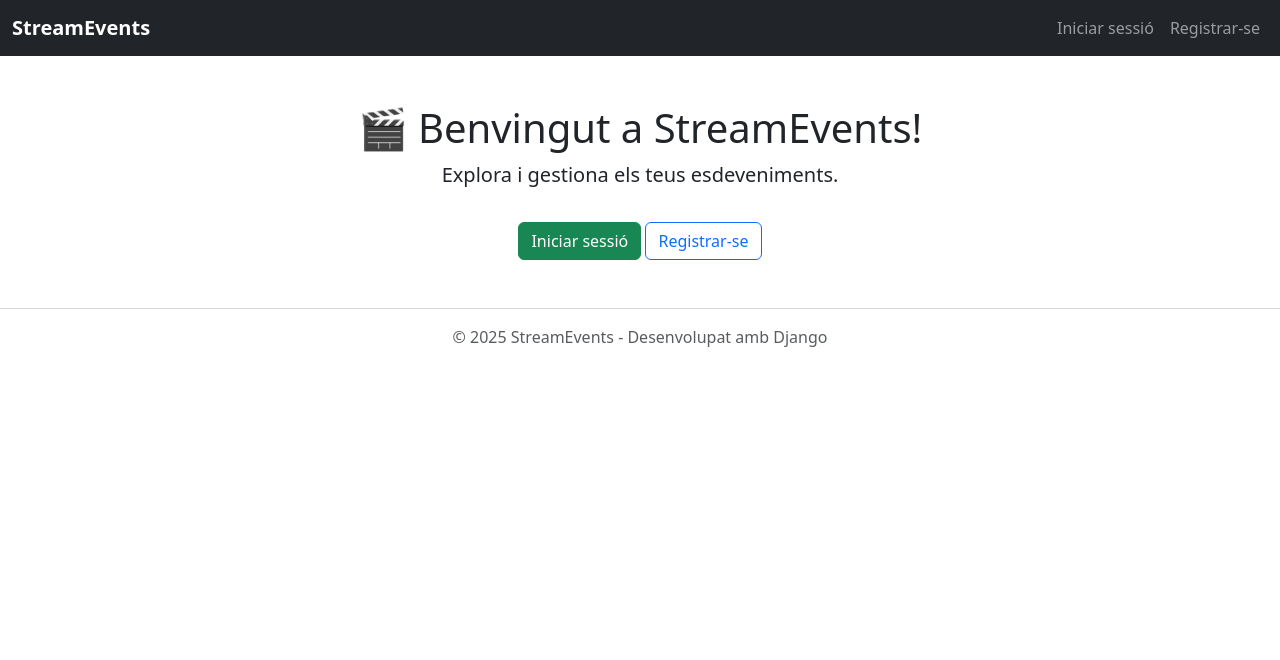
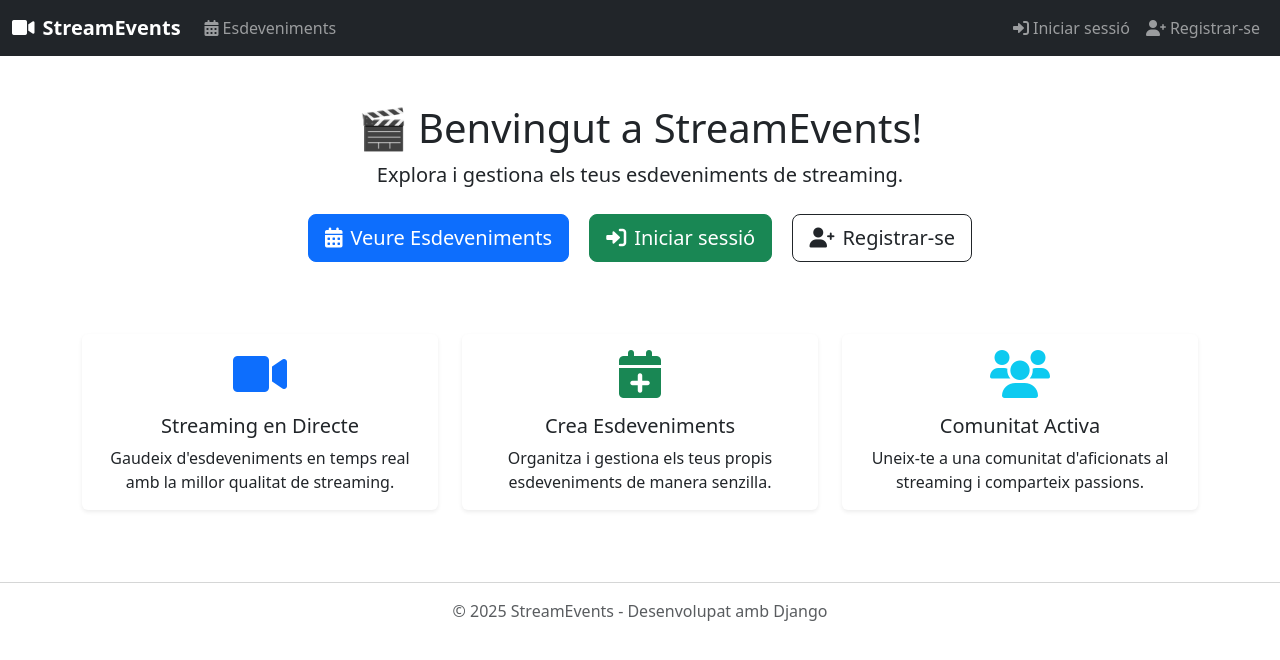
Before and after one commit to zikohad24/streamevents, a Django app: page / in a window 1280 px wide. Shown: the top 660 px of the page. Run offline with Django 4.2, Linux system fonts and the light colour scheme.

```diff
--- a/config/settings.py
+++ b/config/settings.py
@@ -15,6 +15,7 @@ INSTALLED_APPS = [
     'django.contrib.messages',
     'django.contrib.staticfiles',
     'users',  # MOD: App d'usuari personalitzada
+    'events',
 ]
 
 MIDDLEWARE = [
--- a/config/urls.py
+++ b/config/urls.py
@@ -8,6 +8,7 @@ urlpatterns = [
     path('', home_view, name='home'),
     path('admin/', admin.site.urls),
     path('users/', include('users.urls')),
+    path('events/', include('events.urls')),
 ]
 
 if settings.DEBUG:
--- a/events/views.py
+++ b/events/views.py
@@ -6,6 +6,7 @@ from django.contrib.auth import get_user_model
 from django.core.paginator import Paginator
 from django.db.models import Q
 from django.utils import timezone
+
 from .models import Event
 from .forms import EventCreationForm, EventUpdateForm, EventSearchForm
 
--- /dev/null
+++ b/runtime.txt
@@ -0,0 +1 @@
+python-3.11
--- a/templates/home.html
+++ b/templates/home.html
@@ -1,17 +1,69 @@
 {% extends 'base.html' %}
-{% block title %}Inici{% endblock %}
+{% block title %}Inici - StreamEvents{% endblock %}
 
 {% block content %}
 <div class="text-center mt-5">
     <h1>🎬 Benvingut a StreamEvents!</h1>
-    <p class="lead">Explora i gestiona els teus esdeveniments.</p>
+    <p class="lead">Explora i gestiona els teus esdeveniments de streaming.</p>
 
     {% if user.is_authenticated %}
         <p>Hola, <strong>{{ user.username }}</strong> 👋</p>
-        <a href="{% url 'users:profile' %}" class="btn btn-primary mt-3">Anar al meu perfil</a>
+        <div class="mt-4">
+            <!-- 🆕 BOTONS D'ACCIONS RÀPIDES PER A ESDEVENIMENTS -->
+            <a href="{% url 'events:event_list' %}" class="btn btn-primary btn-lg me-3">
+                <i class="fas fa-calendar-alt me-2"></i>Explorar Esdeveniments
+            </a>
+            <a href="{% url 'events:event_create' %}" class="btn btn-success btn-lg me-3">
+                <i class="fas fa-plus-circle me-2"></i>Crear Esdeveniment
+            </a>
+            <a href="{% url 'users:profile' %}" class="btn btn-outline-dark btn-lg">
+                <i class="fas fa-user me-2"></i>El Meu Perfil
+            </a>
+        </div>
     {% else %}
-        <a href="{% url 'users:login' %}" class="btn btn-success mt-3">Iniciar sessió</a>
-        <a href="{% url 'users:register' %}" class="btn btn-outline-primary mt-3">Registrar-se</a>
+        <div class="mt-4">
+            <!-- 🆕 BOTÓ PER A USUARIS NO AUTENTICATS -->
+            <a href="{% url 'events:event_list' %}" class="btn btn-primary btn-lg me-3">
+                <i class="fas fa-calendar-alt me-2"></i>Veure Esdeveniments
+            </a>
+            <a href="{% url 'users:login' %}" class="btn btn-success btn-lg me-3">
+                <i class="fas fa-sign-in-alt me-2"></i>Iniciar sessió
+            </a>
+            <a href="{% url 'users:register' %}" class="btn btn-outline-dark btn-lg">
+                <i class="fas fa-user-plus me-2"></i>Registrar-se
+            </a>
+        </div>
     {% endif %}
 </div>
+
+<!-- 🆕 SECCIÓ INFORMATIVA -->
+<div class="row mt-5 pt-4">
+    <div class="col-md-4 mb-4">
+        <div class="card h-100 text-center border-0 shadow-sm">
+            <div class="card-body">
+                <i class="fas fa-video fa-3x text-primary mb-3"></i>
+                <h5 class="card-title">Streaming en Directe</h5>
+                <p class="card-text">Gaudeix d'esdeveniments en temps real amb la millor qualitat de streaming.</p>
+            </div>
+        </div>
+    </div>
+    <div class="col-md-4 mb-4">
+        <div class="card h-100 text-center border-0 shadow-sm">
+            <div class="card-body">
+                <i class="fas fa-calendar-plus fa-3x text-success mb-3"></i>
+                <h5 class="card-title">Crea Esdeveniments</h5>
+                <p class="card-text">Organitza i gestiona els teus propis esdeveniments de manera senzilla.</p>
+            </div>
+        </div>
+    </div>
+    <div class="col-md-4 mb-4">
+        <div class="card h-100 text-center border-0 shadow-sm">
+            <div class="card-body">
+                <i class="fas fa-users fa-3x text-info mb-3"></i>
+                <h5 class="card-title">Comunitat Activa</h5>
+                <p class="card-text">Uneix-te a una comunitat d'aficionats al streaming i comparteix passions.</p>
+            </div>
+        </div>
+    </div>
+</div>
 {% endblock %}
--- a/templates/includes/navbar.html
+++ b/templates/includes/navbar.html
@@ -1,14 +1,61 @@
 <nav class="navbar navbar-expand-lg navbar-dark bg-dark">
   <div class="container-fluid">
-    <a class="navbar-brand fw-bold" href="{% url 'home' %}">StreamEvents</a>  <!-- 👈 ara porta a la pàgina principal -->
-    <div class="collapse navbar-collapse justify-content-end">
+    <a class="navbar-brand fw-bold" href="{% url 'home' %}">
+      <i class="fas fa-video me-2"></i>StreamEvents
+    </a>
+
+    <button class="navbar-toggler" type="button" data-bs-toggle="collapse" data-bs-target="#navbarNav">
+      <span class="navbar-toggler-icon"></span>
+    </button>
+
+    <div class="collapse navbar-collapse" id="navbarNav">
+      <!-- 🆕 BOTONS D'ESDEVENIMENTS AL COSTAT ESQUERRA -->
+      <ul class="navbar-nav me-auto">
+        <li class="nav-item">
+          <a class="nav-link" href="{% url 'events:event_list' %}">
+            <i class="fas fa-calendar-alt me-1"></i>Esdeveniments
+          </a>
+        </li>
+
+        {% if user.is_authenticated %}
+        <li class="nav-item">
+          <a class="nav-link" href="{% url 'events:my_events' %}">
+            <i class="fas fa-user-circle me-1"></i>Els Meus Events
+          </a>
+        </li>
+
+        <li class="nav-item">
+          <a class="nav-link" href="{% url 'events:event_create' %}">
+            <i class="fas fa-plus-circle me-1"></i>Crear Event
+          </a>
+        </li>
+        {% endif %}
+      </ul>
+
+      <!-- BOTONS DE USUARI AL COSTAT DRET (els que ja tenies) -->
       <ul class="navbar-nav">
         {% if user.is_authenticated %}
-          <li class="nav-item"><a href="{% url 'users:profile' %}" class="nav-link">Perfil</a></li>
-          <li class="nav-item"><a href="{% url 'users:logout' %}" class="nav-link">Tancar sessió</a></li>
+          <li class="nav-item">
+            <a href="{% url 'users:profile' %}" class="nav-link">
+              <i class="fas fa-user me-1"></i>Perfil
+            </a>
+          </li>
+          <li class="nav-item">
+            <a href="{% url 'users:logout' %}" class="nav-link">
+              <i class="fas fa-sign-out-alt me-1"></i>Tancar sessió
+            </a>
+          </li>
         {% else %}
-          <li class="nav-item"><a href="{% url 'users:login' %}" class="nav-link">Iniciar sessió</a></li>
-          <li class="nav-item"><a href="{% url 'users:register' %}" class="nav-link">Registrar-se</a></li>
+          <li class="nav-item">
+            <a href="{% url 'users:login' %}" class="nav-link">
+              <i class="fas fa-sign-in-alt me-1"></i>Iniciar sessió
+            </a>
+          </li>
+          <li class="nav-item">
+            <a href="{% url 'users:register' %}" class="nav-link">
+              <i class="fas fa-user-plus me-1"></i>Registrar-se
+            </a>
+          </li>
         {% endif %}
       </ul>
     </div>
```
Also changed, not shown: fixtures/events.json (deleted), users/migrations/0001_initial.py, users/migrations/__init__.py (deleted).
